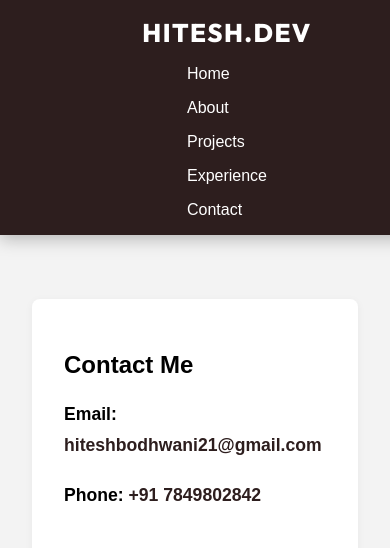
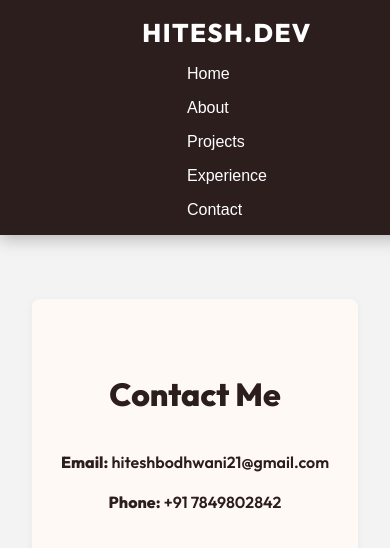
Before and after one commit to Hiteshbodhwani/PortfolioWebsite, a React (Create React App) app: page /contact in a window 390 px wide. Shown: the top 548 px of the page. Built offline with nearby package versions, Linux system fonts and the light colour scheme.

Commit message:
Update Contact.css

```diff
--- a/src/components/StylingFiles/Contact.css
+++ b/src/components/StylingFiles/Contact.css
@@ -1,22 +1,58 @@
-.contact-details {
+.contact-section {
+    padding: 4rem 2rem;
+    background-color: #fef9f4;
+    color: #2d1e1e;
+    text-align: center;
+  }
+
+  .contact-section h1 {
+    font-size: 2.4rem;
     margin-bottom: 2rem;
+    font-weight: 800;
+    font-family: 'Outfit', sans-serif;
+  }
+
+  .contact-details {
     font-size: 1.1rem;
-    line-height: 1.8;
+    line-height: 2;
+    margin-bottom: 2rem;
+    font-family: 'Outfit', sans-serif;
+  }
+
+  .contact-details p {
+    margin: 0.5rem 0;
   }
 
   .contact-details a {
-    color:#2d1e1e;
+    color: #2d1e1e;
     text-decoration: none;
     font-weight: 600;
+    transition: color 0.3s ease;
   }
 
   .contact-details a:hover {
     text-decoration: underline;
+    color: #ffcc99;
   }
 
+
   .form-message {
-    margin-bottom: 1.5rem;
-    color: #bdbdbd;
+    margin-top: 1.5rem;
+    color: #8a8a8a;
     font-style: italic;
     font-size: 0.95rem;
   }
+
+  @media screen and (max-width: 480px) {
+    .contact-section {
+      padding: 3rem 1rem;
+    }
+
+    .contact-section h1 {
+      font-size: 2rem;
+    }
+
+    .contact-details {
+      font-size: 1rem;
+    }
+  }
```
